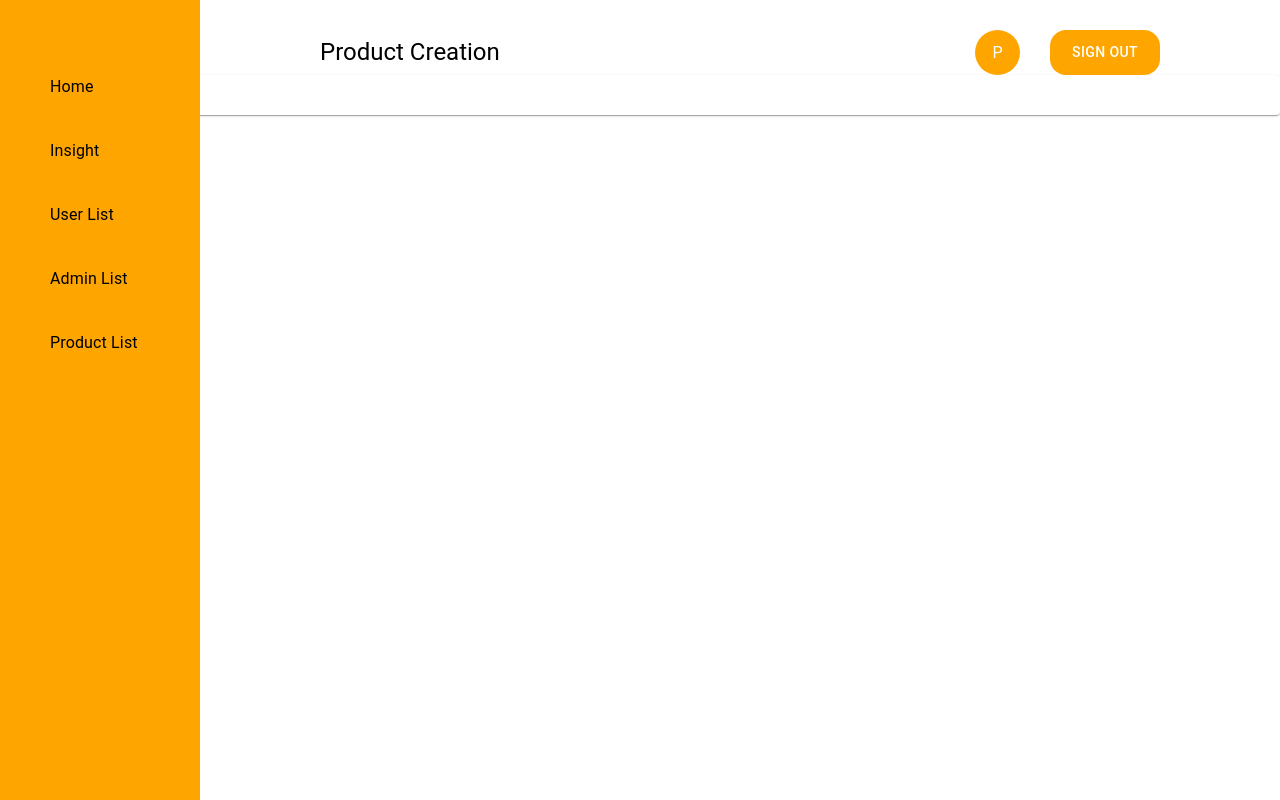
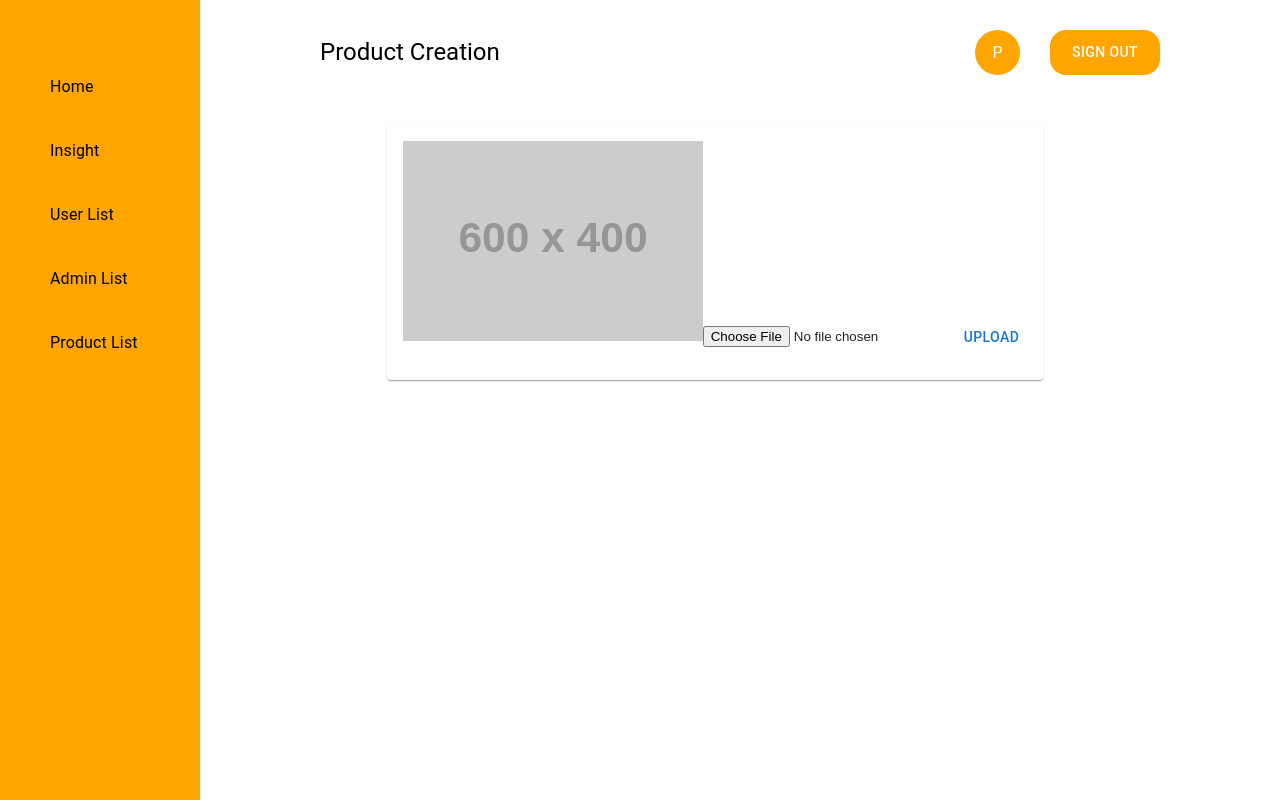
Before and after one commit to FSW17-Icanq-TeamOne/chap9-showcarpedia-fsw17-teamone, a React (Create React App) app in the folder client/: page /productCreation in a window 1280 px wide. Built offline with nearby package versions, Linux system fonts and the light colour scheme.

Commit message:
Feat: Product Creation Proto

```diff
--- a/client/src/components/ProductCreationForm.jsx
+++ b/client/src/components/ProductCreationForm.jsx
@@ -1,7 +1,69 @@
-import { Grid } from "@mui/material"
+import { Button, Grid } from "@mui/material"
+import { getDownloadURL, ref, uploadBytesResumable } from "firebase/storage";
 import { useFormik } from "formik"
+import { useEffect, useState } from "react"
+import { storage } from "../config/firebase";
 
 export default function ProductCreationForm() {
+    const [image, setImage] = useState();
+    const [preview, setPreview] = useState();
+    const [dwnldUrl, setDwnldUrl] = useState();
+
+    useEffect(() => {
+        if (!image) {
+            setPreview('https://via.placeholder.com/600x400/ff0000/ffffff?text=Hello+MF')
+            return;
+        }
+        const objURL = URL.createObjectURL(image)
+        setPreview(objURL)
+        return () => URL.revokeObjectURL(objURL)
+    }, [image])
+
+    const handleChange = (event) => {
+        if (!event.target.file || event.target.files.length === 0) {
+            setImage(undefined)
+
+        }
+        setImage(event.target.files[0])
+    }
+
+    const handleUpload = (event) => {
+        const storageRef = ref(storage, `images/${image.name}`);
+
+        const uploadTask = uploadBytesResumable(storageRef);
+
+        uploadTask.on('state_changed', (snapshot) => {
+            const progress = (snapshot.bytesTransferred / snapshot.totalBytes) * 100;
+
+            console.log(`File upload is ` + progress + ` % done`);
+
+            switch (snapshot.state) {
+                case 'paused':
+                    console.log('Upload is Paused')
+                    break;
+                case 'running':
+                    console.log('Upload is Running')
+                    break;
+                case 'error':
+                    console.log('Upload is Error');
+                    break;
+                case 'canceled':
+                    console.log('Upload is Cancelled');
+                    break;
+                default:
+                    break;
+            }
+        }, (error) => {
+            console.log(error)
+        }, () => {
+            getDownloadURL(uploadTask.snapshot.ref)
+                .then((downloadUrl) => {
+                    console.log('file available at', downloadUrl)
+                    setDwnldUrl(dwnldUrl);
+                })
+        })
+    }
+
     const formik = useFormik({
         initialValues: {
             title: '',
@@ -15,10 +77,13 @@ export default function ProductCreationForm() {
             console.log(values)
         }
     })
+
     return (
         <>
             <Grid>
-                <Grid />
+                <img src={preview} alt='image' style={{ width: 300 }}/>
+                <input type='file' onChange={handleChange} />
+                <Button onClick={handleUpload}>Upload</Button>
             </Grid>
         </>
     )
--- a/client/src/pages/ProductCreation.jsx
+++ b/client/src/pages/ProductCreation.jsx
@@ -22,7 +22,7 @@ export default function ProductCreation() {
             </Grid>
         </Grid>
 
-        <Grid>
+        <Grid display={'flex'} justifyContent={'center'} marginTop={'50px'} marginLeft={'150px'}>
             <Card>
                 <CardContent>
                     <ProductCreationForm />
```
